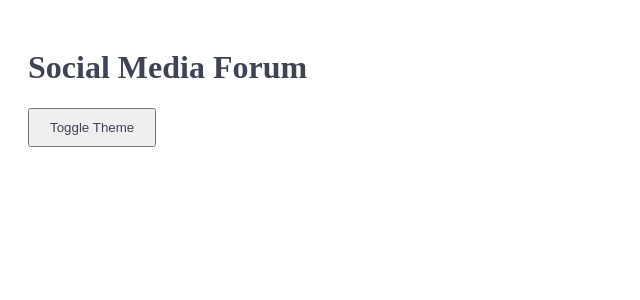
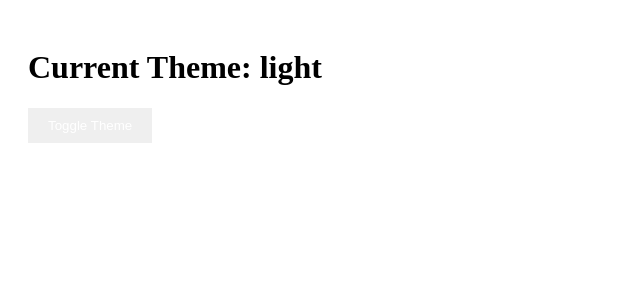
Before and after one commit to nwabekeyi/Hipnode, a React (Vite) app: page / in a window 1280 px wide. Shown: the top 300 px of the page, without its empty margins (0-640 px from the left). Built offline with nearby package versions, Linux system fonts and the light colour scheme.

Commit message:
added theme color inside themeContext

```diff
--- a/src/App.jsx
+++ b/src/App.jsx
@@ -1,31 +1,20 @@
 import { useContext } from "react";
-import { ThemeContext } from "./themeContext.jsx";
+import { ThemeContext } from "./themeContext";
 
-function App() {
+const App = () => {
   const { theme, toggleTheme, themeColors } = useContext(ThemeContext);
 
   return (
-    <div style={{
-      backgroundColor: themeColors.background,
-      color: themeColors.textColor,
-      minHeight: "100vh",
-      padding: "20px",
-    }}>
-      <h1 style={{ color: themeColors.primaryColor }}>Social Media Forum</h1>
+    <div style={{ background: themeColors.background, color: themeColors.text, padding: "20px", height: "100vh" }}>
+      <h1>Current Theme: {theme}</h1>
       <button
         onClick={toggleTheme}
-        style={{
-          backgroundColor: themeColors.buttonColor,
-          color: themeColors.textColor,
-          padding: "10px 20px",
-          border: `1px solid ${themeColors.borderColor}`,
-          cursor: "pointer",
-        }}
+        style={{ background: themeColors.primary, color: "#fff", padding: "10px 20px", border: "none", cursor: "pointer" }}
       >
         Toggle Theme
       </button>
     </div>
   );
-}
+};
 
 export default App;
--- a/src/theme.js
+++ /dev/null
@@ -1,40 +0,0 @@
-export const lightTheme = {
-    background: "#ffffff",
-    textColor: "#3f4354",
-    primaryColor: "#",
-    secondaryColor: "#dcdfe1",
-    navbarColor: "#d1daeb",
-    clickedNavbarColor: "#ff4400",
-    input1: "#f3f6f8",
-    input2: "ffffff",
-    label: "#666977",
-    placeholder: "#dcdfe1",
-    placeholder2: "#dcdfe1",
-    buttonColor1: "#ff8f66",
-    buttonColor1Text: "#f8f2f1",
-    buttonColor2: "#3479e2",
-    buttonColor2Text: "#ffffff",
-    lightOrangeColor: "#ffece6",
-    lightOrangeColorText: "#ff8f66",
-    darkOrangeColor: "#ff4400",
-
-  };
-
-  export const darkTheme = {
-    background: "#1d252a",
-    textColor: "#f7f7f7",
-    primaryColor: "#",
-    secondaryColor: "#e2e5e7",
-    navbarColor: "#f3f6f8",
-    clickedNavbarColor: "#ff4400",
-    input: "#2c353d",
-    placeholder: "#dcdfe1",
-    placeholder2: "#52575c",
-    buttonColor1Text: "#f8f2f1",
-    buttonColor2: "#3479e2",
-    buttonColor2Text: "#ffffff",
-    lightOrangeColor: "#ffece6",
-    lightOrangeColorText: "#ff8f66",
-    darkOrangeColor: "#ff4400",
-    label: "#f7f7f7",
-  };
--- a/src/themeContext.jsx
+++ b/src/themeContext.jsx
@@ -1,10 +1,51 @@
 import { createContext, useState, useEffect } from "react";
-import { lightTheme, darkTheme } from "./theme";
 
 export const ThemeContext = createContext();
 
 export const ThemeProvider = ({ children }) => {
   const [theme, setTheme] = useState(localStorage.getItem("theme") || "light");
+
+
+  const lightTheme = {
+    background: "#ffffff",
+    textColor: "#3f4354",
+    primaryColor: "#",
+    secondaryColor: "#dcdfe1",
+    navbarColor: "#d1daeb",
+    clickedNavbarColor: "#ff4400",
+    input1: "#f3f6f8",
+    input2: "ffffff",
+    label: "#666977",
+    placeholder: "#dcdfe1",
+    placeholder2: "#dcdfe1",
+    buttonColor1: "#ff8f66",
+    buttonColor1Text: "#f8f2f1",
+    buttonColor2: "#3479e2",
+    buttonColor2Text: "#ffffff",
+    lightOrangeColor: "#ffece6",
+    lightOrangeColorText: "#ff8f66",
+    darkOrangeColor: "#ff4400",
+
+  };
+
+  const darkTheme = {
+    background: "#1d252a",
+    textColor: "#f7f7f7",
+    primaryColor: "#",
+    secondaryColor: "#e2e5e7",
+    navbarColor: "#f3f6f8",
+    clickedNavbarColor: "#ff4400",
+    input: "#2c353d",
+    placeholder: "#dcdfe1",
+    placeholder2: "#52575c",
+    buttonColor1Text: "#f8f2f1",
+    buttonColor2: "#3479e2",
+    buttonColor2Text: "#ffffff",
+    lightOrangeColor: "#ffece6",
+    lightOrangeColorText: "#ff8f66",
+    darkOrangeColor: "#ff4400",
+    label: "#f7f7f7",
+  };
   const [themeColors, setThemeColors] = useState(theme === "light" ? lightTheme : darkTheme);
 
   useEffect(() => {
```
